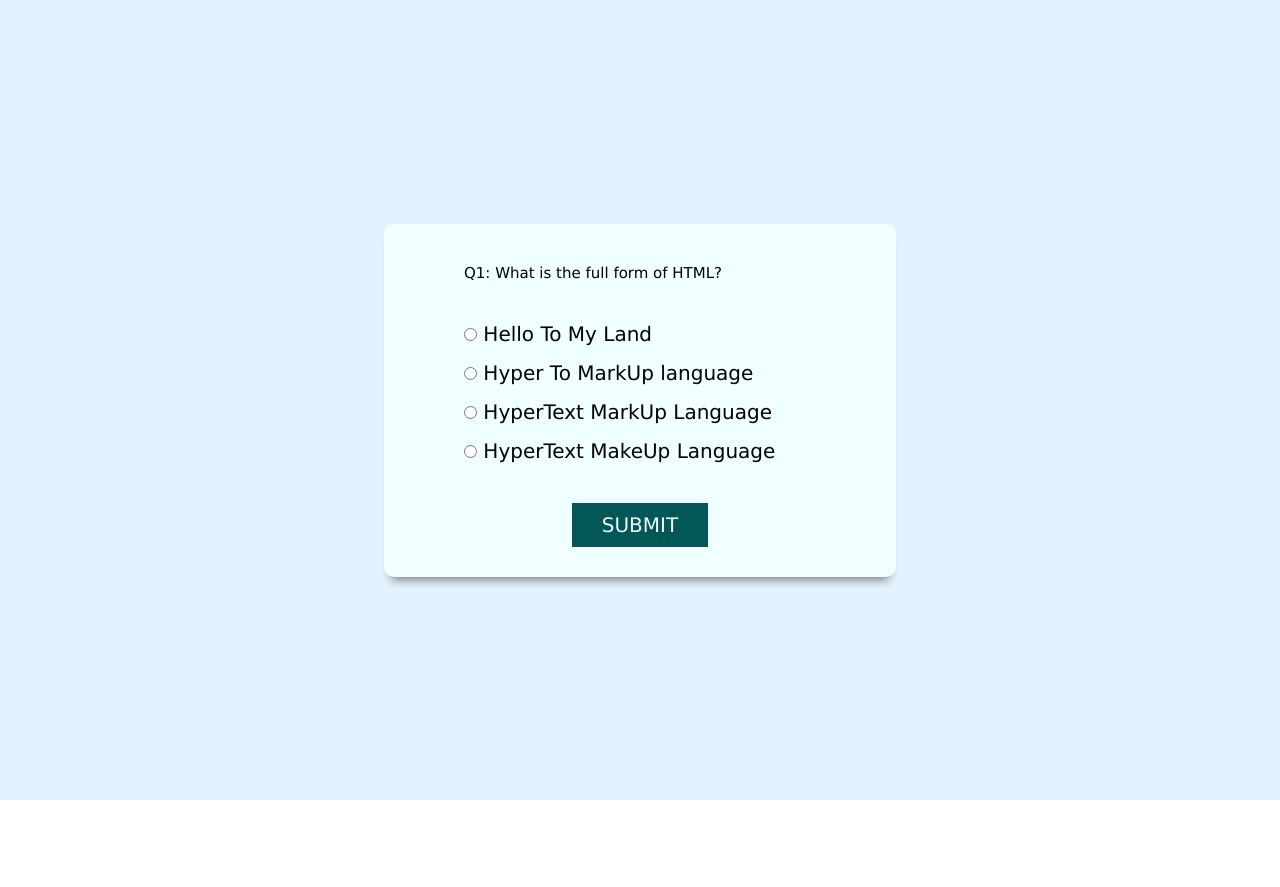
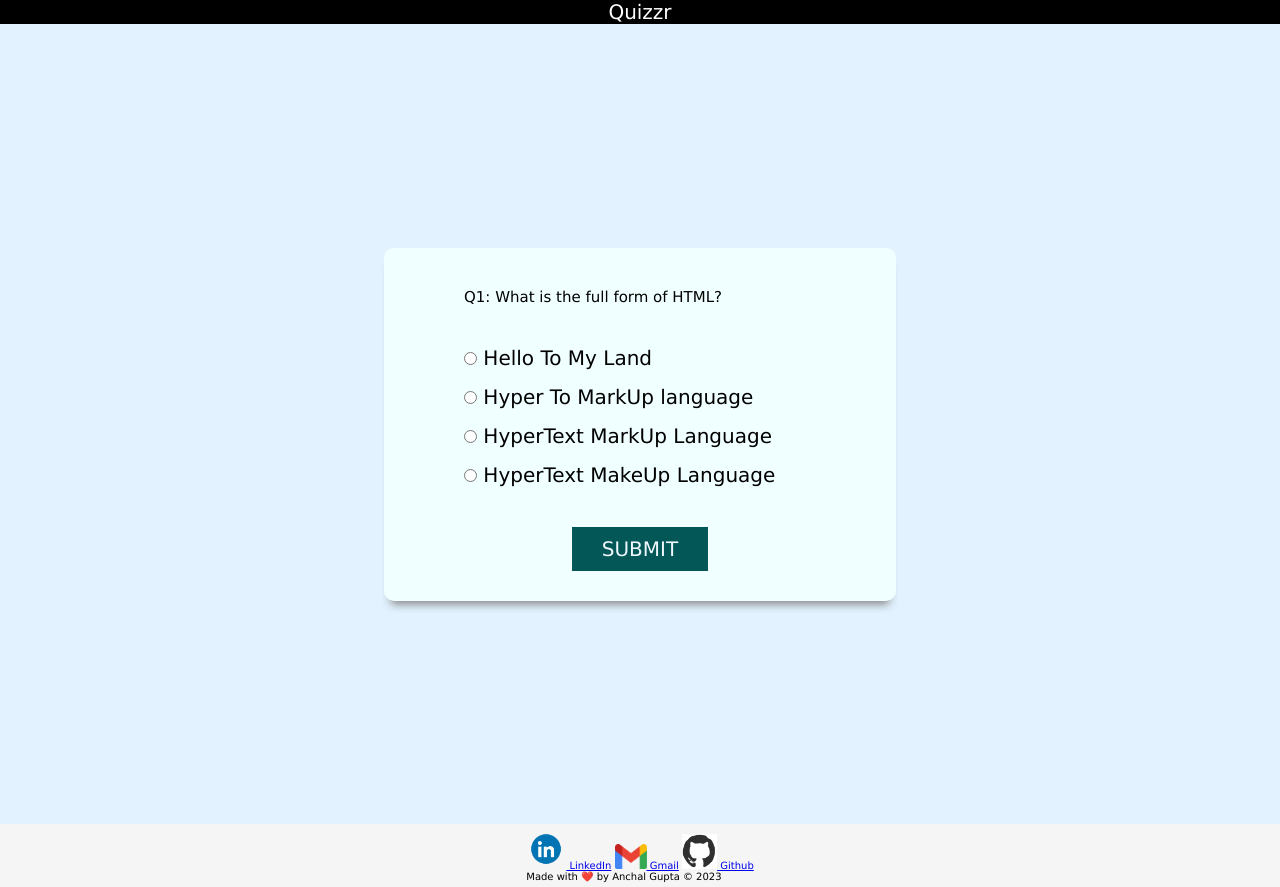
Before and after one commit to Anchal1G/Quiz, a plain HTML site: page index.html in a window 1280 px wide. Before the commit the page ends 800 px from the top, so only its background shows below. Drawn offline with Linux system fonts and the light colour scheme.

Commit message:
Added header and footer

```diff
--- a/index.html
+++ b/index.html
@@ -1,31 +1,32 @@
 <!DOCTYPE html>
 <html lang="en">
   <head>
-    <meta charset="UTF-8">
-    <meta http-equiv="X-UA-Compatible" content="IE=edge">
-    <meta name="viewport" content="width=device-width, initial-scale=1.0">
+    <meta charset="UTF-8" />
+    <meta http-equiv="X-UA-Compatible" content="IE=edge" />
+    <meta name="viewport" content="width=device-width, initial-scale=1.0" />
     <title>Quiz Website</title>
-    <link rel="stylesheet" href="style.css">
+    <link rel="stylesheet" href="style.css" />
   </head>
   <body>
+    <header class="header"><h1>Quizzr</h1></header>
     <div class="main-div">
       <div class="inner-div">
         <h2 class="questions">Questions to be here</h2>
         <ul>
           <li>
-                    <input type="radio" name="answer" id="ans1" class="answer">
+            <input type="radio" name="answer" id="ans1" class="answer" />
             <label for="ans1" id="option1">Answer Options</label>
           </li>
           <li>
-                    <input type="radio" name="answer" id="ans2" class="answer">
+            <input type="radio" name="answer" id="ans2" class="answer" />
             <label for="ans2" id="option2">Answer Options</label>
           </li>
           <li>
-                    <input type="radio" name="answer" id="ans3" class="answer">
+            <input type="radio" name="answer" id="ans3" class="answer" />
             <label for="ans3" id="option3">Answer Options</label>
           </li>
           <li>
-                    <input type="radio" name="answer" id="ans4" class="answer">
+            <input type="radio" name="answer" id="ans4" class="answer" />
             <label for="ans4" id="option4">Answer Options</label>
           </li>
         </ul>
@@ -34,6 +35,35 @@
         <div id="showScore" class="scoreArea"></div>
       </div>
     </div>
+    <footer class="footer">
+        <div>
+      <a
+        class="footer-link"
+        href="https://www.linkedin.com/in/anchal-gupta-83342120b"
+        ><img
+          src="images/linkedin.gif"
+          height="40"
+          width="40"
+          alt="linked-logo"
+        />
+        LinkedIn</a
+      >
+      <a class="footer-link" href="mailto:anchalrp0412@gmail.com"
+        ><img src="images/gmail.png" height="25" width="32" alt="gmail-logo" />
+        Gmail</a
+      >
+      <a class="footer-link" href="https://github.com/Anchal1G"
+        ><img
+          src="images/github.gif"
+          height="35"
+          width="35"
+          alt="github-logo"
+        />
+        Github</a
+      >
+      <p class="copyright">Made with ❤️ by Anchal Gupta © 2023</p>
+      </div>
+    </footer>
     <script src="main.js"></script>
   </body>
 </html>
--- a/style.css
+++ b/style.css
@@ -79,3 +79,16 @@ input{
 .scoreArea{
     display: none;
 }
+.header {
+  background-color: black;
+  color: white;
+  display: flex;
+  justify-content: center;
+}
+.footer {
+  background-color: whitesmoke;
+  display: flex;
+  justify-content: center;
+  flex-shrink: 0;
+  padding: 5px
+}
```
Also changed, not shown: images/github.gif (added), images/gmail.png (added), images/linkedin.gif (added). Lines whose indentation alone changed are shown as unchanged.
